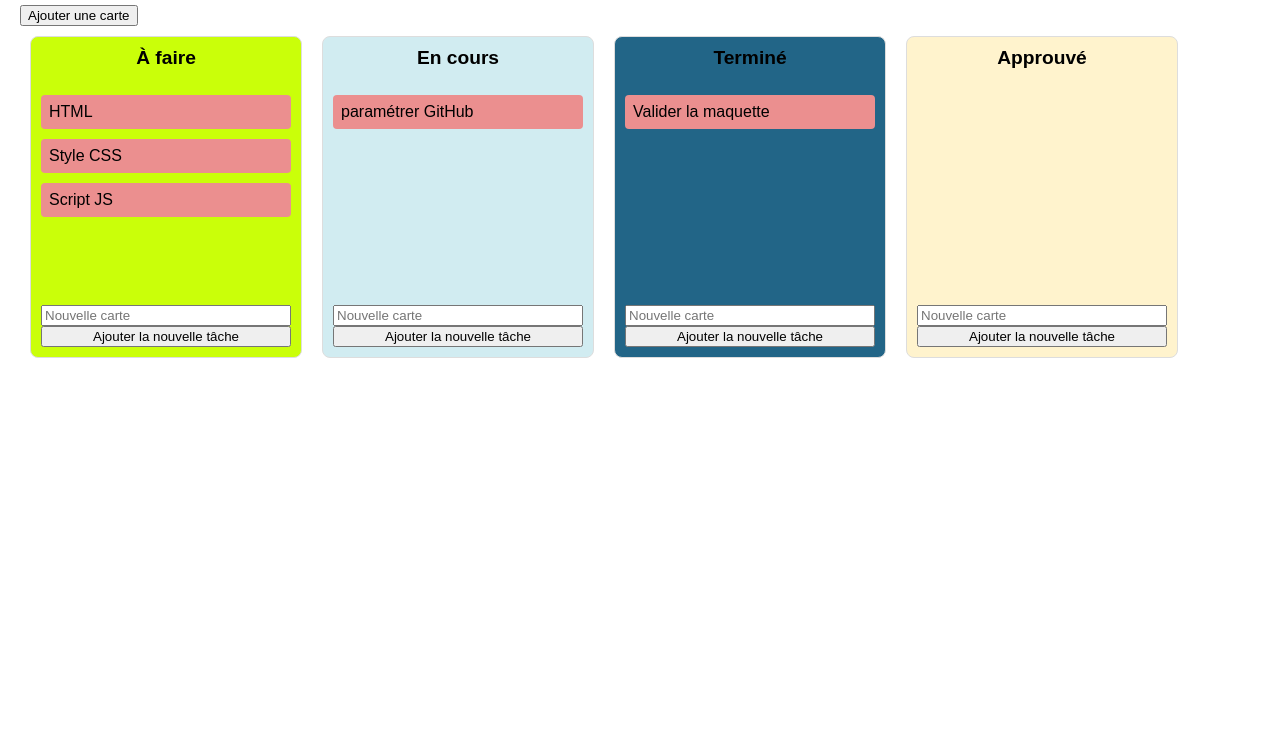
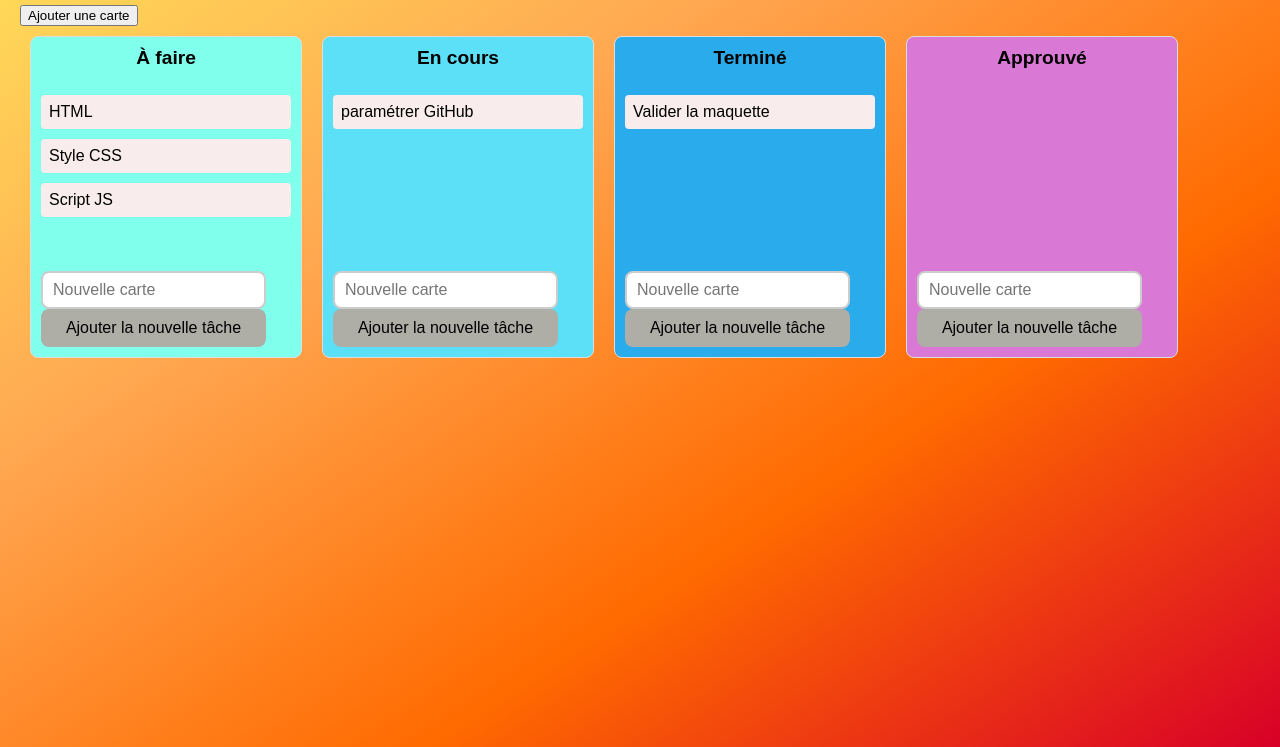
Before and after one commit to Elodie663/application_gestionnaire_de_taches, a plain HTML site: page index.html in a window 1280 px wide. Shown: the part 93-840 px from the top of the page. Before the commit the page ends 800 px from the top, so only its background shows below. Drawn offline with Linux system fonts and the light colour scheme.

Commit message:
Modifications du style CSS

```diff
--- a/style.css
+++ b/style.css
@@ -2,7 +2,14 @@ body {
   font-family: Arial, sans-serif;
   margin: 0;
   padding: 20px;
-  background-color: #ffffff;
+  min-height: 100vh;
+  background: linear-gradient(
+    to bottom right,
+    #ffe259,
+    #ffa751,
+    #ff6a00,
+    #d80027
+  );
 }
 
 h1 {
@@ -31,21 +38,20 @@ h1 {
 }
 
 .col-a-faire {
-  background-color: #caff09 !important; /* Rouge clair */
+  background-color: #7fffec;
 }
 
 .col-en-cours {
-  background-color: #d1ecf1; /* Bleu clair */
+  background-color: #5ce0f7;
 }
 
 .col-terminé {
-  background-color: #226587; /* Vert clair */
+  background-color: #2aabeb;
 }
 
 .col-approuve {
-  background-color: #fff3cd; /* Jaune clair */
+  background-color: #da78d5;
 }
-
 .liste h2 {
   margin-top: 0;
   font-size: 1.2em;
@@ -61,8 +67,38 @@ h1 {
 }
 
 .tache {
-  background-color: #eb8f8f;
+  background-color: #f8ecec;
   padding: 8px;
   border-radius: 4px;
   cursor: grab;
 }
+
+.input-tache,
+.btn-ajouter-tache {
+  width: 225px;
+  height: 38px; /* Hauteur fixe pour uniformiser */
+  font-size: 16px;
+  border-radius: 8px;
+  box-sizing: border-box; /* Important pour que padding + border ne dépasse pas height */
+  display: inline-block;
+  vertical-align: middle;
+}
+
+.input-tache {
+  padding: 10px;
+  border: 2px solid #ccc;
+  transition: border-color 0.3s ease;
+}
+
+.btn-ajouter-tache {
+  padding: 10px;
+  background-color: #aeaea7;
+  color: rgb(0, 0, 0);
+  border: none;
+  cursor: pointer;
+  transition: background-color 0.3s ease;
+}
+
+.btn-ajouter-tache:hover {
+  background-color: #e0dc6a;
+}
```
